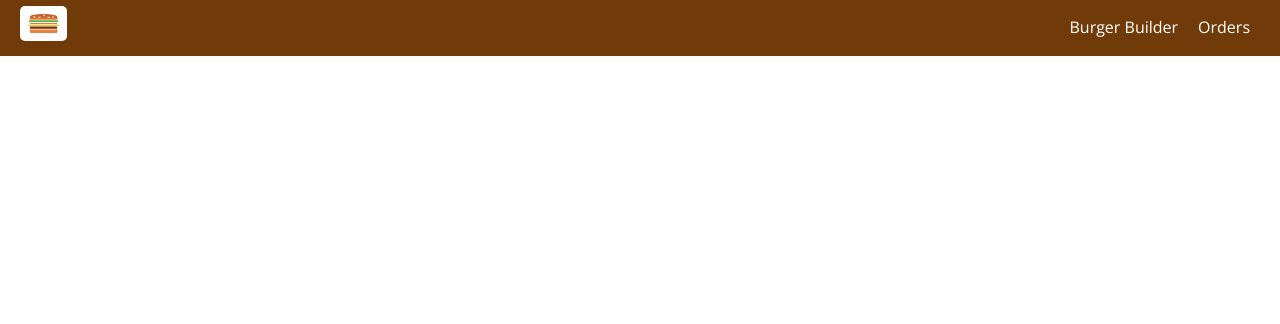
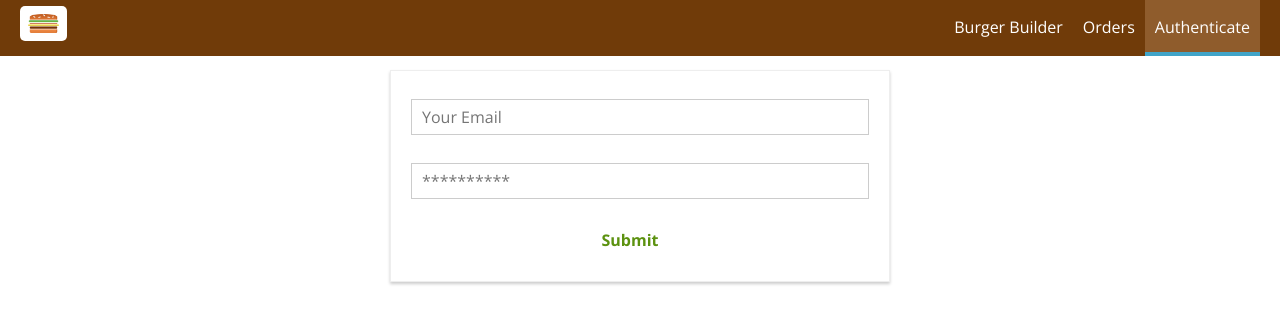
Before and after one commit to idindrakusuma/learn-react-burger-apps, a React app: page /auth in a window 1280 px wide. Shown: the top 324 px of the page. Built offline with nearby package versions, Linux system fonts and the light colour scheme.

Commit message:
add form login

```diff
--- a/src/App.js
+++ b/src/App.js
@@ -5,6 +5,7 @@ import Layout from './hoc/Layout/Layout';
 import BurgerBuilder from './containers/BurgerBuilder/BurgerBuilder';
 import Checkout from './containers/Checkout/Checkout';
 import Orders from './containers/Orders/Orders';
+import Auth from './containers/Auth/Auth';
 
 class App extends Component {
   render() {
@@ -12,8 +13,9 @@ class App extends Component {
       <div>
         <Layout>
           <Switch>
+            <Route path="/auth" component={Auth}/>
+            <Route path="/orders" component={Orders}/>
             <Route path="/checkout" component={Checkout}/>
-            <Route path="/orders" component={Orders}/>
             <Route path="/" exact component={BurgerBuilder}/>
           </Switch>
         </Layout>
--- a/src/components/Navigation/NavigationItems/NavigationItems.js
+++ b/src/components/Navigation/NavigationItems/NavigationItems.js
@@ -7,6 +7,7 @@ const navigationItems = (props) => (
   <ul className={classes.NavigationItems}>
     <NavigationItem link='/'> Burger Builder </NavigationItem>
     <NavigationItem link='/orders'> Orders </NavigationItem>
+    <NavigationItem link='/auth'> Authenticate </NavigationItem>
   </ul>
 );
 
--- /dev/null
+++ b/src/containers/Auth/Auth.css
@@ -0,0 +1,16 @@
+.Auth {
+  margin: 20px auto;
+  margin-top: 70px;
+  width: 80%;
+  text-align: center;
+  box-shadow: 0 2px 3px #ccc;
+  border: 1px solid #eee;
+  padding: 10px;
+  box-sizing: border-box;
+}
+
+@media (min-width: 600px) {
+  .Auth {
+    width: 500px;
+  }
+}
--- /dev/null
+++ b/src/containers/Auth/Auth.js
@@ -0,0 +1,122 @@
+import React, { Component } from 'react';
+
+import classes from './Auth.css';
+import Input from '../../components/UI/Input/Input';
+import Button from '../../components/UI/Button/Button';
+
+class Auth extends Component {
+  state = {
+    controls: {
+      email: {
+        elementType: 'input',
+        elementConfig: {
+          type: 'email',
+          placeholder: 'Your Email',
+          autoComplete: 'username',
+        },
+        value: '',
+        validation: {
+          required: true,
+          isEmail: true,
+        },
+        valid: false,
+        touched: false,
+      },
+      password: {
+        elementType: 'input',
+        elementConfig: {
+          type: 'password',
+          placeholder: '**********',
+          autoComplete: 'current-password',
+        },
+        value: '',
+        validation: {
+          required: true,
+          minLength: 6,
+        },
+        valid: false,
+        touched: false,
+      }
+    },
+  }
+
+  checkValidity(value, rules) {
+    let isValid = true;
+
+    if (!rules) {
+      return isValid;
+    }
+
+    if (rules.required) {
+      isValid = value.trim() !== '' && isValid;
+    }
+
+    if (rules.minLength) {
+      isValid = value.length >= rules.minLength && isValid;
+    }
+
+    if (rules.maxLength) {
+      isValid = value.length <= rules.maxLength && isValid;
+    }
+
+    if (rules.isEmail) {
+      const pattern = /[a-z0-9!#$%&'*+/=?^_`{|}~-]+(?:\.[a-z0-9!#$%&'*+/=?^_`{|}~-]+)*@(?:[a-z0-9](?:[a-z0-9-]*[a-z0-9])?\.)+[a-z0-9](?:[a-z0-9-]*[a-z0-9])?/;
+      isValid = pattern.test(value) && isValid
+    }
+
+    if (rules.isNumeric) {
+        const pattern = /^\d+$/;
+        isValid = pattern.test(value) && isValid
+    }
+
+    return isValid;
+  }
+
+  inputChangedHandler = (event, controlName) => {
+    const updatedControls = {
+      ...this.state.controls,
+      [controlName]: {
+        ...this.state.controls[controlName],
+        value: event.target.value,
+        valid: this.checkValidity(event.target.value, this.state.controls[controlName].validation),
+        touched: true,
+      }
+    };
+
+    this.setState({ controls: updatedControls });
+  }
+
+  render () {
+
+    const formElementsArray = [];
+    for (let key in this.state.controls) {
+      formElementsArray.push({
+        id: key,
+        config: this.state.controls[key]
+      })
+    }
+
+    const form = formElementsArray.map(formElement => (
+      <Input
+        key={formElement.id}
+        elementType={formElement.config.elementType}
+        elementConfig={formElement.config.elementConfig}
+        value={formElement.config.value}
+        invalid={!formElement.config.valid}
+        shouldValidate={formElement.config.validation}
+        touched={formElement.config.touched}
+        changed={(event) => this.inputChangedHandler(event, formElement.id)}/>
+    ));
+
+    return (
+      <div className={classes.Auth}>
+        <form>
+          { form }
+          <Button btnType="Success"> Submit </Button>
+        </form>
+      </div>
+    );
+  };
+}
+
+export default Auth;
```
